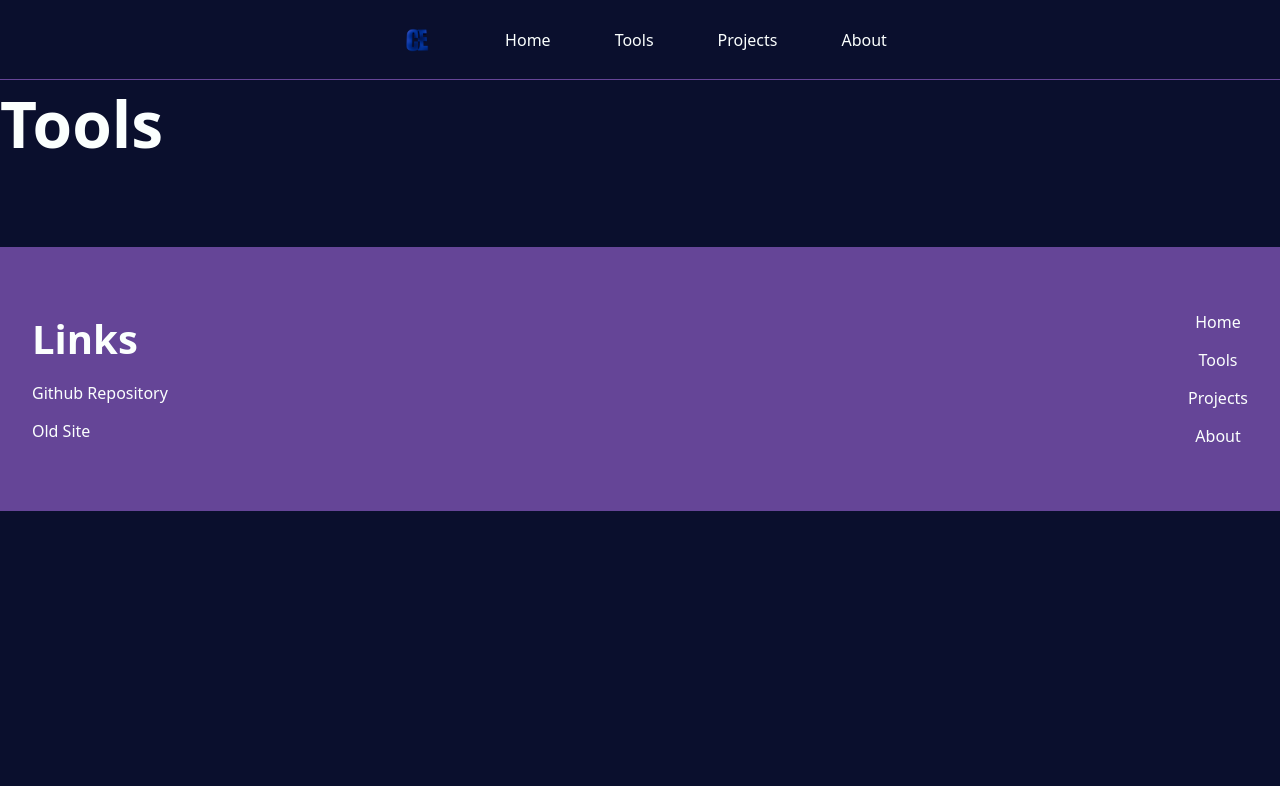
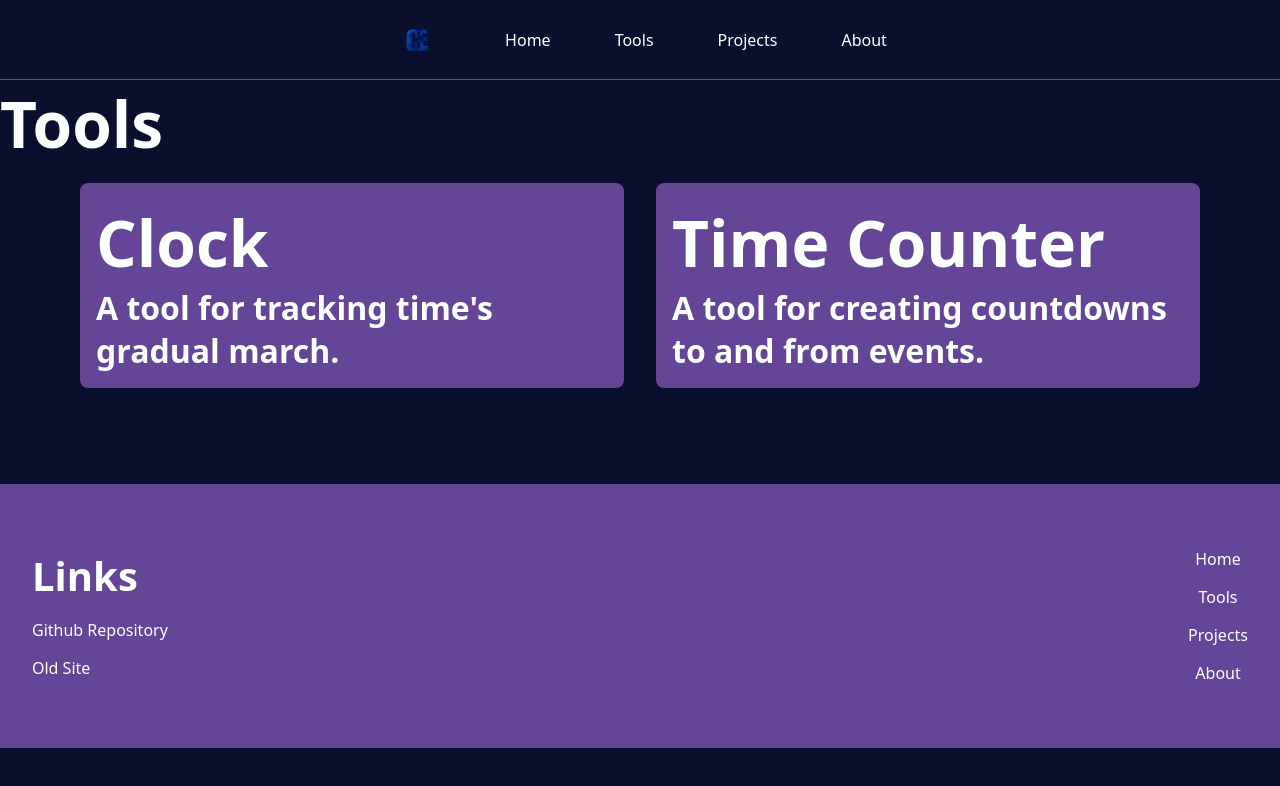
Before and after one commit to coopericksen/website, a React (Vite) app: page /tools in a window 1280 px wide. Shown: the top 786 px of the page. Built offline with nearby package versions, Linux system fonts and the light colour scheme.

Commit message:
Setup tools page

```diff
--- a/src/App.tsx
+++ b/src/App.tsx
@@ -2,9 +2,10 @@ import { BrowserRouter, Routes, Route, Router } from "react-router-dom";
 
 import IndexPage from './pages/IndexPage';
 import ToolsPage from './pages/ToolsPage';
+import ToolPage from './pages/ToolPage';
 import ProjectsPage from './pages/ProjectsPage';
-import ProjectPage from './pages/ProjectPage';
 import AboutPage from './pages/AboutPage';
+
 import './styles/App.css';
 
 function App() {
@@ -14,9 +15,9 @@ function App() {
         <Route path="/" element={<IndexPage />} />
 
         <Route path="/tools" element={<ToolsPage />} />
+        <Route path="/tools/:toolId" element={<ToolPage />} />
 
         <Route path="/projects" element={<ProjectsPage />} />
-        <Route path="/projects/:projectId" element={<ProjectPage />} />
 
         <Route path="/about" element={<AboutPage />} />
       </Routes>
--- /dev/null
+++ b/src/components/Card.tsx
@@ -0,0 +1,15 @@
+import { type Project } from "../types/types";
+
+import '../styles/Card.css';
+import { a } from "motion/react-client";
+
+function Card(props: Project) {
+    return (
+        <a className="card" href={props.href}>
+            <h1>{props.title}</h1>
+            <h5>{props.description}</h5>
+        </a>
+    )
+}
+
+export default Card;
--- /dev/null
+++ b/src/data/tools.ts
@@ -0,0 +1,12 @@
+export default [
+    {
+        title: "Clock",
+        description: "A tool for tracking time's gradual march.",
+        href: "/tools/clock"
+    },
+    {
+        title: "Time Counter",
+        description: "A tool for creating countdowns to and from events.",
+        href: "/tools/time-counter"
+    }
+];
--- a/src/pages/ProjectPage.tsx
+++ /dev/null
@@ -1,18 +0,0 @@
-import { useParams } from "react-router-dom";
-
-import Nav from '../components/Nav';
-import Footer from '../components/Footer';
-
-function ProjectPage() {
-    const { projectId } = useParams();
-
-    return (
-        <>
-            <Nav />
-            <h1>{projectId}</h1>
-            <Footer />
-        </>
-    )
-}
-
-export default ProjectPage;
--- /dev/null
+++ b/src/pages/ToolPage.tsx
@@ -0,0 +1,34 @@
+import { useParams } from "react-router-dom";
+
+import Nav from '../components/Nav';
+import Footer from '../components/Footer';
+
+import toolsData from '../data/tools';
+
+function ProjectPage() {
+    const { toolId } = useParams();
+
+    const tool = toolsData.find(tool => tool.href.endsWith(toolId || ""));
+
+    if (!tool) {
+        return (
+            <>
+                <h1>Error 404</h1>
+                <h2>Unable to find {toolId}</h2>
+            </>
+        );
+    }
+
+    return (
+        <>
+            <Nav />
+
+            <h1>{toolId}</h1>
+            <p>{tool.title}</p>
+
+            <Footer />
+        </>
+    )
+}
+
+export default ProjectPage;
--- a/src/pages/ToolsPage.tsx
+++ b/src/pages/ToolsPage.tsx
@@ -1,11 +1,29 @@
 import Nav from '../components/Nav';
+import Card from '../components/Card';
 import Footer from '../components/Footer';
 
+import toolsData from '../data/tools';
+
 function ToolsPage() {
+    const toolElements = toolsData.map((tool, index) => {
+        return (
+            <Card
+                key={index}
+                {...tool}
+            />
+        )
+    });
+
     return (
         <>
             <Nav />
+
             <h1>Tools</h1>
+
+            <section className='card-grid'>
+                {toolElements}
+            </section>
+
             <Footer />
         </>
     )
--- a/src/styles/App.css
+++ b/src/styles/App.css
@@ -54,3 +54,10 @@ p, a {
 a {
     color: var(--text)
 }
+
+.card-grid {
+    display: grid;
+    grid-template-columns: repeat(auto-fit, minmax(400px, 1fr));
+
+    margin-inline: 4rem;
+}
--- /dev/null
+++ b/src/styles/Card.css
@@ -0,0 +1,9 @@
+.card {
+    background-color: var(--primary);
+    border-radius: 0.5rem;
+
+    padding: 1rem;
+    margin: 1rem;
+
+    text-decoration: none;
+}
--- /dev/null
+++ b/src/types/types.ts
@@ -0,0 +1,5 @@
+export type Project = {
+    title: string
+    description: string
+    href: string
+};
```
